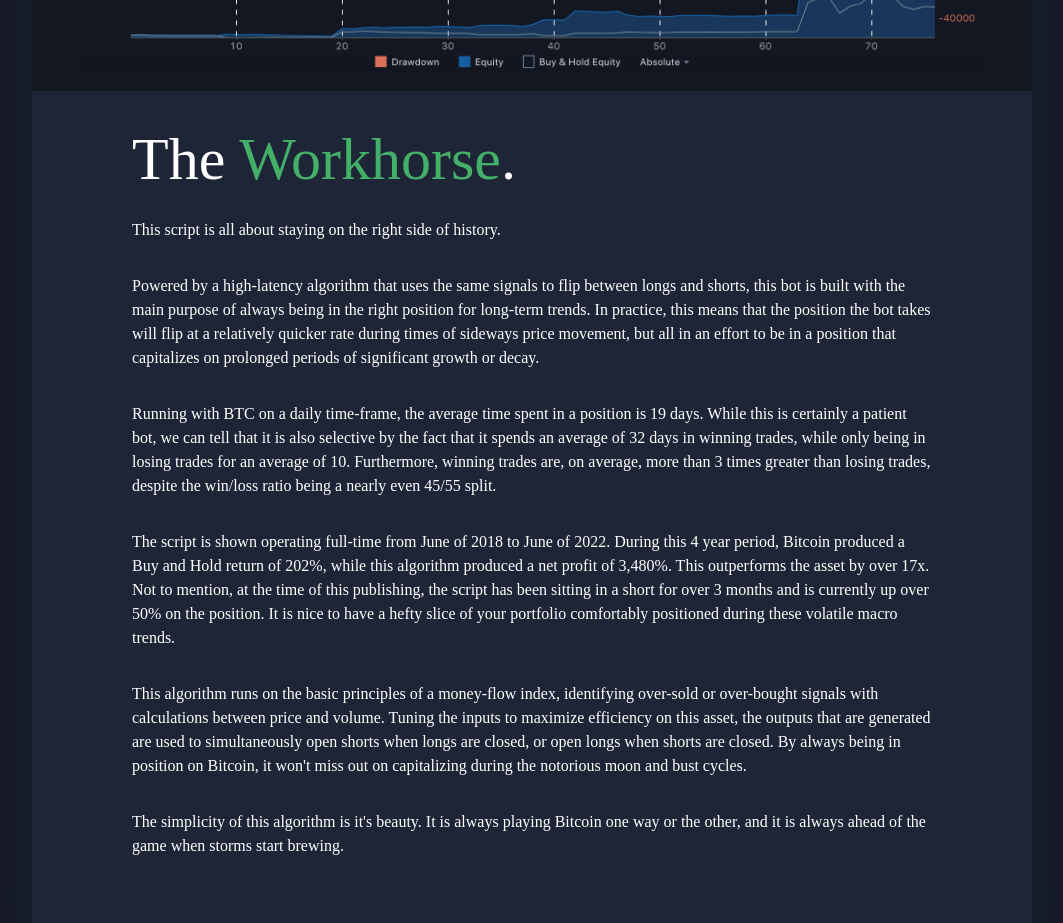
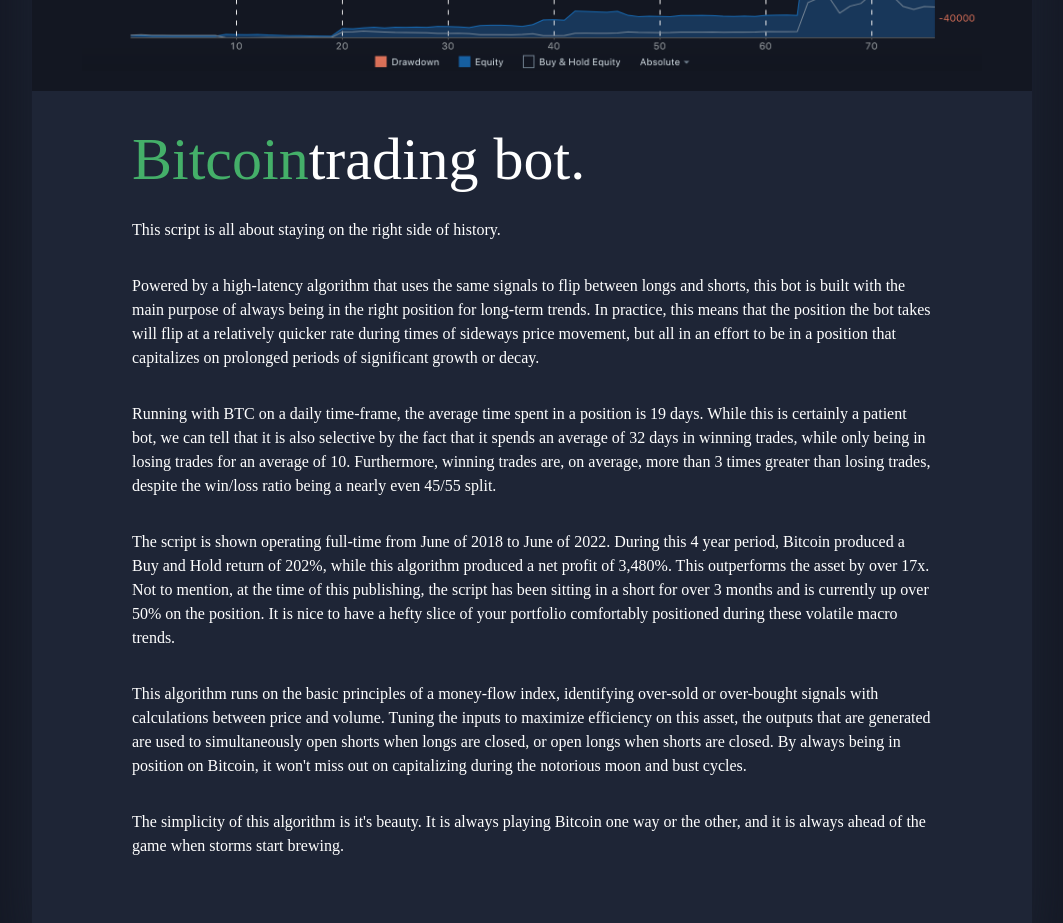
Before and after one commit to jkwalsh127/btc-bot, a React (Create React App) app: page / in a window 1280 px wide. Shown: the part 1080-2003 px from the top of the page, without its empty margins (108-1171 px from the left). Built offline with nearby package versions, Linux system fonts and the light colour scheme; the HTML template or start-up script is replaced by a standard one.

Commit message:
update info header

```diff
--- a/src/components/Info.js
+++ b/src/components/Info.js
@@ -10,7 +10,8 @@ function Info() {
           <img className="backtest-results" src={photo} alt="backtest results" />
         </div>
           <p className='description-paragraph'>
-            <span className="custom-header">The </span><span className="name-highlight">Workhorse</span><span className="custom-header">.</span>
+            <span className="name-highlight">Bitcoin</span>
+            <span className="custom-header">trading bot.</span>
           </p>
           <p className='description-paragraph'>
             This script is all about staying on the right side of history.
```
